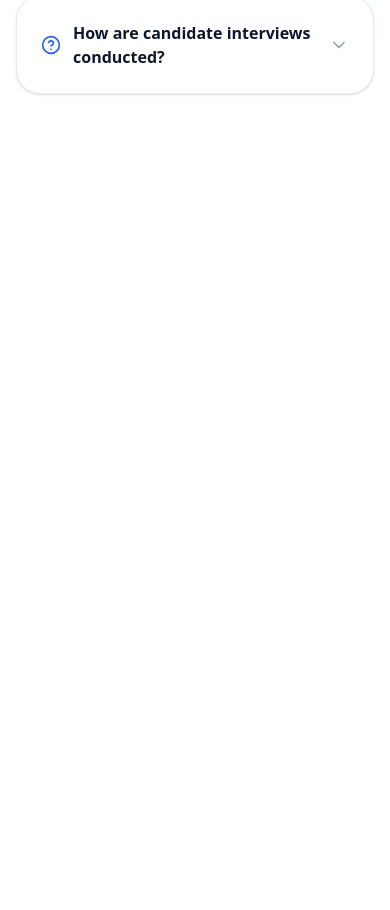
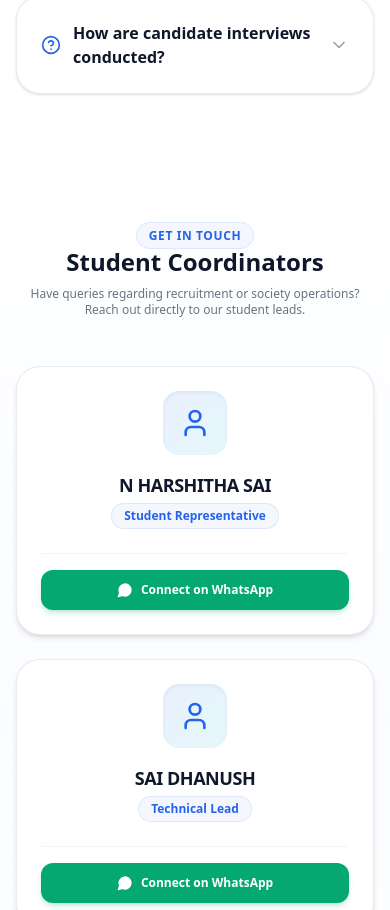
Before and after one commit to SAI09992/scrs-recruit, a Next.js app: page / in a window 390 px wide. Shown: the part 8688-9598 px from the top of the page. Before the commit the page ends 8846 px from the top, so only its background shows below. Built offline with nearby package versions, Linux system fonts and the light colour scheme.

Commit message:
Add Student Coordinators section and fix mobile drawer backdrop overlap

```diff
--- a/src/app/page.tsx
+++ b/src/app/page.tsx
@@ -4,16 +4,20 @@ import AboutSection from "@/components/landing/AboutSection";
 import DomainsSection from "@/components/landing/DomainsSection";
 import TimelineSection from "@/components/landing/TimelineSection";
 import FAQSection from "@/components/landing/FAQSection";
+import CoordinatorsSection from "@/components/landing/CoordinatorsSection";
+import Footer from "@/components/landing/Footer";
 
-export default function HomePage() {
+export default function Home() {
   return (
-    <main className="relative">
+    <main className="min-h-screen bg-white">
       <Navbar />
       <HeroSection />
       <AboutSection />
       <DomainsSection />
       <TimelineSection />
       <FAQSection />
+      <CoordinatorsSection />
+      <Footer />
     </main>
   );
 }
--- /dev/null
+++ b/src/components/landing/CoordinatorsSection.tsx
@@ -0,0 +1,95 @@
+"use client";
+
+import { useState, useEffect } from "react";
+import { MessageCircle, ShieldCheck, User } from "lucide-react";
+
+const DEFAULT_COORDINATORS = [
+  {
+    name: "N HARSHITHA SAI",
+    role: "Student Representative",
+    whatsapp: "https://chat.whatsapp.com/GjE2kPLPloK5vU38bSCrsW",
+  },
+  {
+    name: "SAI DHANUSH",
+    role: "Technical Lead",
+    whatsapp: "https://chat.whatsapp.com/GjE2kPLPloK5vU38bSCrsW",
+  },
+  {
+    name: "SAI JASWANTH",
+    role: "Recruitment Coordinator",
+    whatsapp: "https://chat.whatsapp.com/GjE2kPLPloK5vU38bSCrsW",
+  },
+];
+
+export default function CoordinatorsSection() {
+  const [coordinators, setCoordinators] = useState(DEFAULT_COORDINATORS);
+
+  useEffect(() => {
+    const saved = localStorage.getItem("scrs_coordinators");
+    if (saved) {
+      try {
+        setCoordinators(JSON.parse(saved));
+      } catch (e) {
+        console.error(e);
+      }
+    }
+  }, []);
+
+  return (
+    <section className="py-16 sm:py-24 bg-gradient-to-b from-white via-blue-50/30 to-white relative">
+      <div className="max-w-7xl mx-auto px-4 sm:px-6 lg:px-8 space-y-12">
+        {/* Section Header */}
+        <div className="text-center max-w-2xl mx-auto space-y-2">
+          <span className="text-xs font-bold text-brand-blue uppercase tracking-wider px-3 py-1 bg-brand-blue/5 rounded-full border border-brand-blue/10">
+            GET IN TOUCH
+          </span>
+          <h2 className="font-space font-bold text-2xl sm:text-4xl text-brand-navy">
+            Student Coordinators
+          </h2>
+          <p className="text-xs sm:text-sm text-gray-500">
+            Have queries regarding recruitment or society operations? Reach out directly to our student leads.
+          </p>
+        </div>
+
+        {/* Coordinators Cards Grid */}
+        <div className="grid grid-cols-1 sm:grid-cols-2 lg:grid-cols-3 gap-6 sm:gap-8 max-w-5xl mx-auto">
+          {coordinators.map((c) => (
+            <div
+              key={c.name}
+              className="bg-white rounded-3xl p-6 sm:p-8 border border-gray-200/80 shadow-md hover:shadow-xl hover:border-brand-blue/30 transition-all duration-300 space-y-6 text-center group flex flex-col justify-between"
+            >
+              <div className="space-y-4">
+                {/* Avatar Icon */}
+                <div className="w-16 h-16 mx-auto rounded-2xl bg-gradient-to-br from-brand-blue/10 to-brand-cyan/10 text-brand-blue flex items-center justify-center shadow-inner group-hover:scale-105 transition-transform">
+                  <User className="w-8 h-8" />
+                </div>
+
+                <div>
+                  <h3 className="font-space font-bold text-lg text-brand-navy group-hover:text-brand-blue transition-colors uppercase tracking-tight">
+                    {c.name}
+                  </h3>
+                  <span className="inline-block mt-1 text-xs font-semibold text-brand-blue px-3 py-1 bg-brand-blue/5 rounded-full border border-brand-blue/10">
+                    {c.role}
+                  </span>
+                </div>
+              </div>
+
+              {/* Direct WhatsApp Button */}
+              <div className="pt-4 border-t border-gray-100">
+                <a
+                  href={c.whatsapp}
+                  target="_blank"
+                  rel="noreferrer"
+                  className="w-full py-3 px-4 bg-[#05A870] hover:bg-[#049362] text-white font-bold text-xs rounded-xl inline-flex items-center justify-center gap-2 shadow-md shadow-[#05A870]/20 hover:scale-[1.02] active:scale-[0.98] transition-all"
+                >
+                  <MessageCircle className="w-4 h-4 fill-white" />
+                  <span>Connect on WhatsApp</span>
+                </a>
+              </div>
+            </div>
+          ))}
+        </div>
+      </div>
+    </section>
+  );
+}
--- a/src/components/landing/Navbar.tsx
+++ b/src/components/landing/Navbar.tsx
@@ -158,25 +158,25 @@ export default function Navbar() {
                 className="lg:hidden p-2 rounded-xl hover:bg-gray-100 transition-colors"
                 aria-label="Toggle menu"
               >
-                {mobileOpen ? <X className="w-5 h-5" /> : <Menu className="w-5 h-5" />}
+                {mobileOpen ? <X className="w-5 h-5 text-brand-navy" /> : <Menu className="w-5 h-5 text-brand-navy" />}
               </button>
             </div>
           </div>
         </div>
 
-        {/* Mobile Menu */}
+        {/* Mobile Menu Drawer (Solid Background to prevent text bleeding) */}
         <div
-          className={`lg:hidden overflow-hidden transition-all duration-500 ease-in-out ${
+          className={`lg:hidden overflow-hidden transition-all duration-300 ease-in-out ${
             mobileOpen ? "max-h-96 opacity-100" : "max-h-0 opacity-0"
           }`}
         >
-          <div className="glass-panel mx-4 mb-4 rounded-2xl p-4 space-y-2">
+          <div className="bg-white/95 backdrop-blur-xl border-b border-gray-200 shadow-2xl mx-4 mb-4 rounded-3xl p-5 space-y-3 relative z-50">
             {NAV_LINKS.map((link) => (
               <a
                 key={link.href}
                 href={link.href}
                 onClick={() => setMobileOpen(false)}
-                className="block px-4 py-2.5 text-sm font-medium text-gray-700 hover:text-brand-blue hover:bg-brand-blue/5 rounded-xl transition-all"
+                className="block px-4 py-2.5 text-sm font-semibold text-brand-navy hover:text-brand-blue hover:bg-brand-blue/5 rounded-xl transition-all"
               >
                 {link.label}
               </a>
@@ -186,7 +186,7 @@ export default function Navbar() {
               target="_blank"
               rel="noreferrer"
               onClick={() => setMobileOpen(false)}
-              className="w-full text-left px-4 py-2.5 text-sm font-bold text-white bg-[#05A870] rounded-xl flex items-center gap-2 shadow-sm"
+              className="w-full text-left px-4 py-3 text-sm font-bold text-white bg-[#05A870] rounded-xl flex items-center gap-2 shadow-md"
             >
               <MessageCircle className="w-4 h-4 fill-white" />
               Join WhatsApp Community
@@ -196,15 +196,15 @@ export default function Navbar() {
                 setMobileOpen(false);
                 setStatusModalOpen(true);
               }}
-              className="w-full text-left px-4 py-2.5 text-sm font-semibold text-brand-blue hover:bg-brand-blue/5 rounded-xl transition-all flex items-center gap-2"
+              className="w-full text-left px-4 py-2.5 text-sm font-semibold text-brand-blue bg-blue-50/80 hover:bg-blue-100/80 rounded-xl transition-all flex items-center gap-2"
             >
               <Search className="w-4 h-4" />
-              Check Status
+              Check Application Status
             </button>
             <Link
               href="/apply"
               onClick={() => setMobileOpen(false)}
-              className="block mt-2 px-4 py-3 bg-gradient-to-r from-brand-blue to-brand-blue-light text-white text-sm font-semibold rounded-xl text-center"
+              className="block mt-2 px-4 py-3 bg-gradient-to-r from-brand-blue to-brand-blue-light text-white text-sm font-bold rounded-xl text-center shadow-lg shadow-brand-blue/25"
             >
               Apply Now →
             </Link>
@@ -214,7 +214,7 @@ export default function Navbar() {
 
       {/* Application Status Lookup Modal */}
       {statusModalOpen && (
-        <div className="fixed inset-0 z-[100] flex items-center justify-center bg-black/50 backdrop-blur-sm p-4 animate-fade-in">
+        <div className="fixed inset-0 z-[100] flex items-center justify-center bg-black/60 backdrop-blur-md p-4 animate-fade-in">
           <div className="bg-white rounded-3xl p-6 sm:p-8 max-w-lg w-full max-h-[90vh] overflow-y-auto shadow-2xl space-y-6 text-left relative animate-scale-up">
             <button
               onClick={() => {
@@ -314,22 +314,25 @@ export default function Navbar() {
                   </div>
                 </div>
 
-                {/* Coordinators Contact Section */}
+                {/* Coordinators Contact Section inside Status Modal */}
                 <div className="pt-3 border-t border-blue-100 space-y-2">
                   <span className="text-[10px] font-bold text-brand-navy uppercase tracking-wider block">
-                    Have queries? Reach out to Coordinators:
+                    Have queries? Reach out to Student Leads:
                   </span>
-                  <div className="flex flex-wrap gap-2">
-                    {coordinators.slice(0, 2).map((c) => (
+                  <div className="flex flex-col gap-2">
+                    {coordinators.map((c) => (
                       <a
                         key={c.name}
                         href={c.whatsapp}
                         target="_blank"
                         rel="noreferrer"
-                        className="px-3 py-1.5 bg-[#05A870] hover:bg-[#049362] text-white text-[11px] font-bold rounded-xl inline-flex items-center gap-1.5 transition-all"
+                        className="px-3.5 py-2 bg-[#05A870] hover:bg-[#049362] text-white text-xs font-bold rounded-xl flex items-center justify-between transition-all shadow-sm"
                       >
-                        <MessageCircle className="w-3.5 h-3.5 fill-white" />
-                        {c.name.split(" ")[0]}
+                        <span className="flex items-center gap-2">
+                          <MessageCircle className="w-4 h-4 fill-white" />
+                          <span>{c.name}</span>
+                        </span>
+                        <span className="text-[10px] opacity-90 font-medium">({c.role})</span>
                       </a>
                     ))}
                   </div>
```
